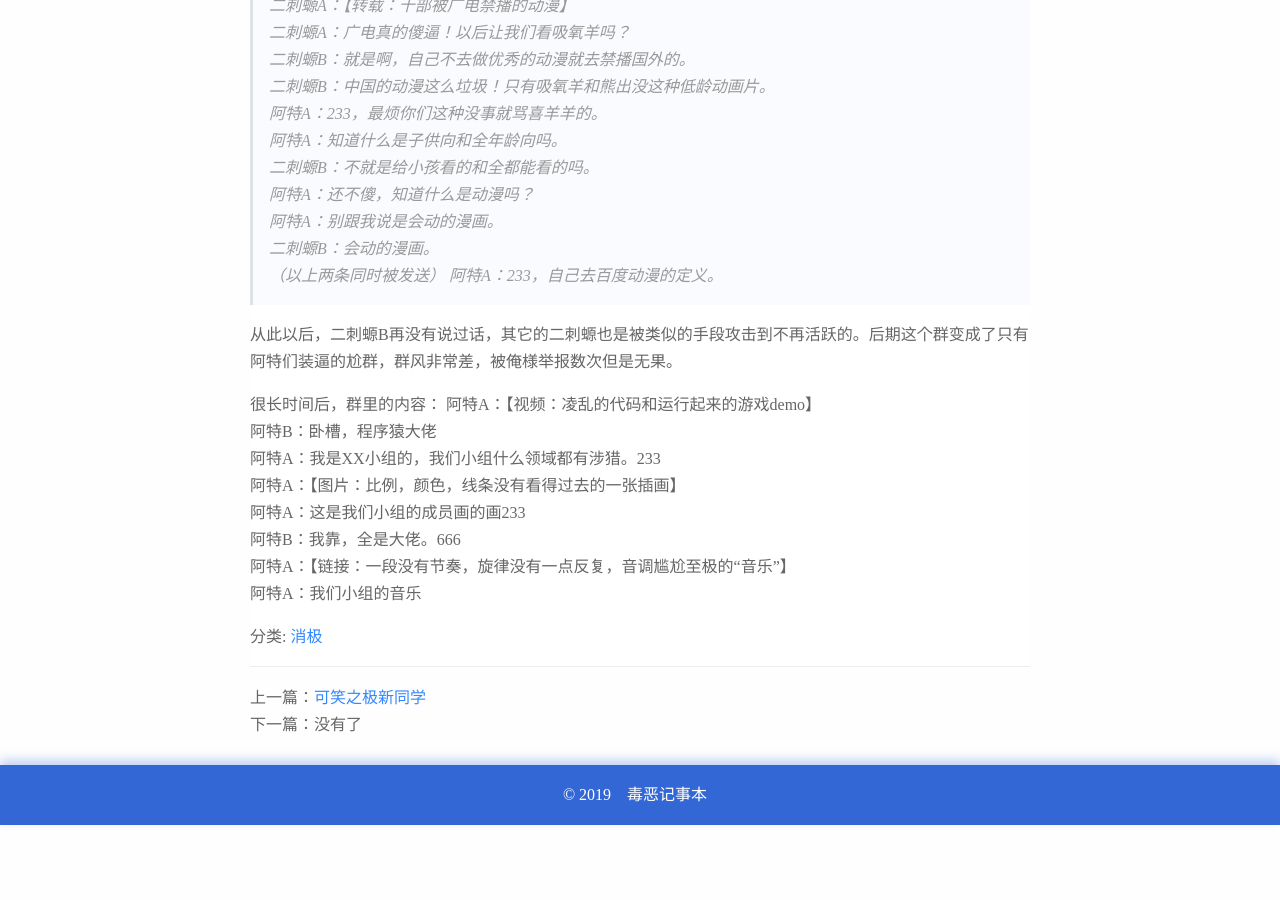
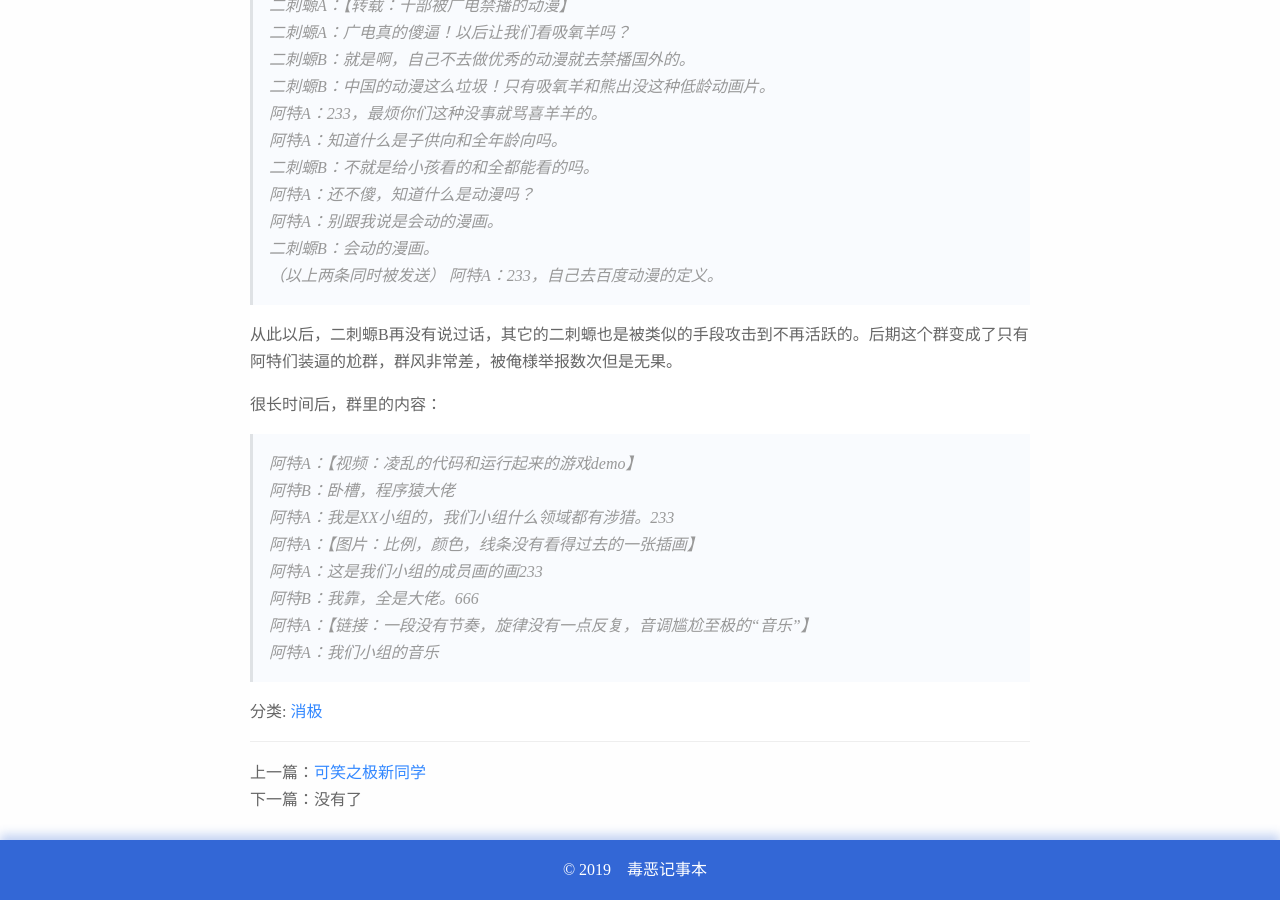
Before and after one commit to telechoc/telechoc.github.io, a Jekyll site: the page built from _posts/2019-02-22-the-most-sb-netfrie.md, in a window 1280 px wide and 900 px high, scrolled down 738 px. Built offline with Jekyll 4.4.1, drawn with Linux system fonts in a browser that asks for light colours; before the commit the page ends 1563 px from its top, so only the background shows below that.

```diff
--- a/_posts/2019-02-22-the-most-sb-netfrie.md
+++ b/_posts/2019-02-22-the-most-sb-netfrie.md
@@ -40,7 +40,7 @@ category: 消极
 从此以后，二刺螈B再没有说过话，其它的二刺螈也是被类似的手段攻击到不再活跃的。后期这个群变成了只有阿特们装逼的尬群，群风非常差，被俺様举报数次但是无果。
 
 很长时间后，群里的内容：
-阿特A：【视频：凌乱的代码和运行起来的游戏demo】
+> 阿特A：【视频：凌乱的代码和运行起来的游戏demo】
 阿特B：卧槽，程序猿大佬
 阿特A：我是XX小组的，我们小组什么领域都有涉猎。233
 阿特A：【图片：比例，颜色，线条没有看得过去的一张插画】
```
